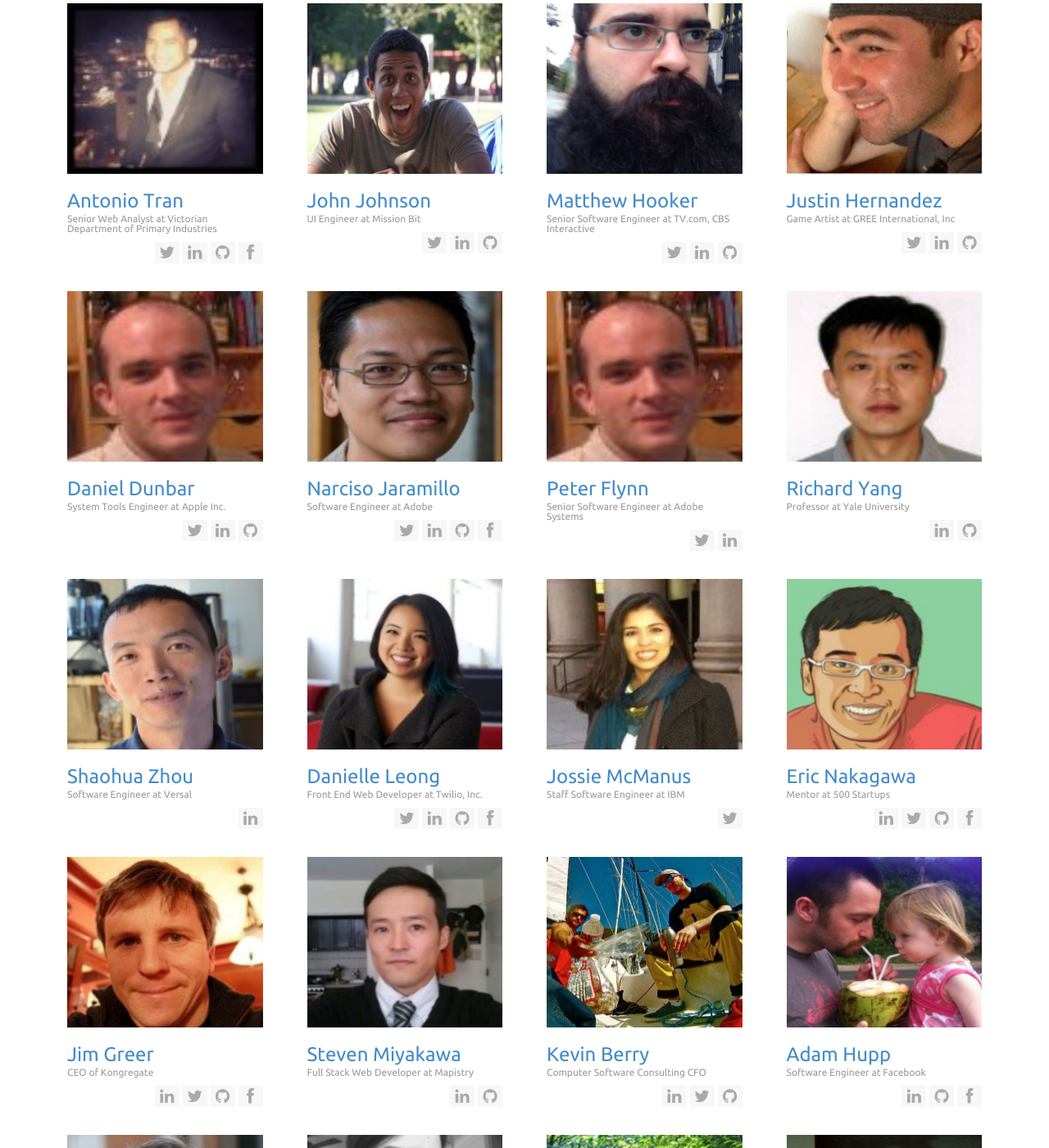
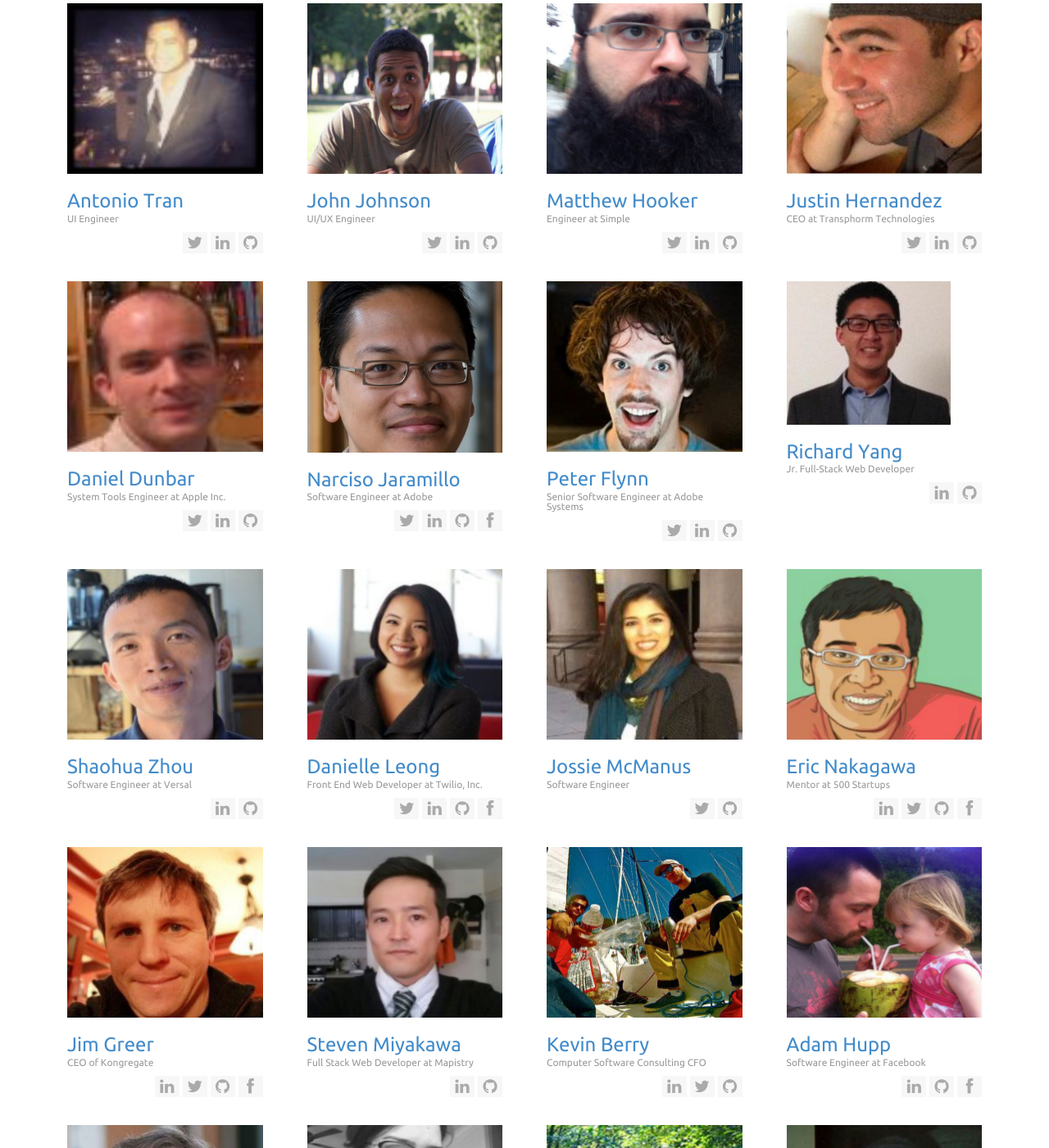
Before and after one commit to MissionBit/missionbit.github.io, a Jekyll site: the page built from about-us/index.html, in a window 1280 px wide and 1400 px high, scrolled down 4754 px. Shown: the whole window at 82% size. Built offline with Jekyll 4.4.1, drawn with Linux system fonts in a browser that asks for light colours; some of the changed text lies outside the part shown.

Commit message:
finish cleaning up mentor profiles

```diff
--- a/about-us/index.html
+++ b/about-us/index.html
@@ -1,7 +1,5 @@
 ---
 title: "About Us"
-head: |
-    <link rel="stylesheet" href="css/about-us.css">
 ---
 <div class="homepage-image img-groups-1">
 </div>
@@ -350,12 +348,11 @@ head: |
         <div class="col-sm-3 mentor-module">
             <div class="thumbnail-style">
                 <img alt="" src="images/team/A-Tran.jpg" class="img-responsive">
-                <h3><a>Antonio Tran</a> <small>Senior Web Analyst at Victorian Department of Primary Industries</small></h3>
+                <h3><a>Antonio Tran</a> <small>UI Engineer</small></h3>
                 <ul class="list-unstyled list-inline team-social">
                     <li><a href="https://twitter.com/geek_lete"><i class="fa fa-twitter"></i></a></li>
                     <li><a href="https://www.linkedin.com/in/antoniotran"><i class="fa fa-linkedin"></i></a></li>
-                    <li><a href="https://github.com/anthonypt87"><i class="fa fa-github"></i></a></li>
-                    <li><a href="https://www.facebook.com/antonio.tran.94"><i class="fa fa-facebook"></i></a></li>
+                    <li><a href="https://github.com/mochirush"><i class="fa fa-github"></i></a></li>
                 </ul>
             </div>
         </div>
@@ -363,10 +360,10 @@ head: |
         <div class="col-sm-3 mentor-module">
             <div class="thumbnail-style">
                <img alt="" src="images/team/J-Johnson.jpeg" class="img-responsive">
-                 <h3><a>John Johnson</a> <small> UI Engineer at Mission Bit </small></h3>
+                 <h3><a>John Johnson</a> <small>UI/UX Engineer</small></h3>
                   <ul class="list-unstyled list-inline team-social">
                   <li><a href="https://twitter.com/the1johnson"><i class="fa fa-twitter"></i></a></li>
-                  <li><a href="https://www.linkedin.com/pub/john-johnson/0/108/b42"><i class="fa fa-linkedin"></i></a></li>
+                  <li><a href="https://www.linkedin.com/pub/john-johnson/25/700/711"><i class="fa fa-linkedin"></i></a></li>
                   <li><a href="https://github.com/the1johnson?tab=activity"><i class="fa fa-github"></i></a></li>
                 </ul>
             </div>
@@ -375,7 +372,7 @@ head: |
         <div class="col-sm-3 mentor-module">
             <div class="thumbnail-style">
                 <img alt="" src="images/team/M-Hooker.jpg" class="img-responsive">
-                <h3><a>Matthew Hooker</a> <small> Senior Software Engineer at TV.com, CBS Interactive</small></h3>
+                <h3><a>Matthew Hooker</a> <small>Engineer at Simple</small></h3>
                 <ul class="list-unstyled list-inline team-social">
                     <li><a href="https://twitter.com/mwhooker"><i class="fa fa-twitter"></i></a></li>
                     <li><a href="https://www.linkedin.com/pub/matthew-hooker/5/126/907"><i class="fa fa-linkedin"></i></a></li>
@@ -387,10 +384,10 @@ head: |
         <div class="col-sm-3 mentor-module">
             <div class="thumbnail-style">
                 <img alt="" src="images/team/J-Hernadez.jpg" class="img-responsive">
-                <h3><a>Justin Hernandez</a> <small> Game Artist at GREE International, Inc</small></h3>
+                <h3><a>Justin Hernandez</a> <small>CEO at Transphorm Technologies</small></h3>
                 <ul class="list-unstyled list-inline team-social">
                     <li><a href="https://twitter.com/JustinHernandez"><i class="fa fa-twitter"></i></a></li>
-                    <li><a href="https://www.linkedin.com/pub/justin-hernandez/5/727/516"><i class="fa fa-linkedin"></i></a></li>
+                    <li><a href="https://www.linkedin.com/in/jmhernandez"><i class="fa fa-linkedin"></i></a></li>
                     <li><a href="https://github.com/justinhernandez"><i class="fa fa-github"></i></a></li>
                 </ul>
             </div>
@@ -411,7 +408,7 @@ head: |
         </div>
          <div class="col-sm-3 mentor-module">
             <div class="thumbnail-style">
-                <img alt="" src="images/team/N-Jaramillo.jpg" class="img-responsive">
+                <img alt="" src="images/team/narciso-jaramillo.jpg" class="img-responsive">
                 <h3><a>Narciso Jaramillo</a> <small> Software Engineer at Adobe</small></h3>
                   <ul class="list-unstyled list-inline team-social">
                     <li><a href="https://twitter.com/notwebsafe"><i class="fa fa-twitter"></i></a></li>
@@ -423,20 +420,21 @@ head: |
         </div>
          <div class="col-sm-3 mentor-module">
            <div class="thumbnail-style">
-            <img alt="" src="images/team/D-Dunbar.jpg" class="img-responsive">
+            <img alt="" src="images/team/peter-flynn.jpg" class="img-responsive">
                <h3><a>Peter Flynn</a> <small> Senior Software Engineer at Adobe Systems </small></h3>
                <ul class="list-unstyled list-inline team-social">
-                <li><a href="https://twitter.com/knownissues"><i class="fa fa-twitter"></i></a></li>
-                <li><a href="https://www.linkedin.com/in/peterflynn3"><i class="fa fa-linkedin"></i></a></li>
-                </ul>
+                   <li><a href="https://twitter.com/knownissues"><i class="fa fa-twitter"></i></a></li>
+                   <li><a href="https://www.linkedin.com/in/peterflynn3"><i class="fa fa-linkedin"></i></a></li>
+                   <li><a href="https://github.com/peterflynn"><i class="fa fa-github"></i></a></li>
+               </ul>
             </div>
         </div>
         <div class="col-sm-3 mentor-module">
              <div class="thumbnail-style">
-                <img alt="" src="images/team/R-Yang.jpg" class="img-responsive">
-                <h3><a>Richard Yang</a> <small> Professor at Yale University</small></h3>
+                <img alt="" src="images/team/richard-yang.jpg" class="img-responsive">
+                <h3><a>Richard Yang</a> <small> Jr. Full-Stack Web Developer</small></h3>
                 <ul class="list-unstyled list-inline team-social">
-                    <li><a href="https://www.linkedin.com/pub/y-richard-yang/5/6ab/a51"><i class="fa fa-linkedin"></i></a></li>
+                    <li><a href="https://www.linkedin.com/pub/richard-yang/7a/505/bb0"><i class="fa fa-linkedin"></i></a></li>
                     <li><a href="https://github.com/elyrly"><i class="fa fa-github"></i></a></li>
                 </ul>
             </div>
@@ -450,6 +448,7 @@ head: |
                 <h3><a>Shaohua Zhou</a> <small> Software Engineer at Versal </small></h3>
                 <ul class="list-unstyled list-inline team-social">
                     <li><a href="https://www.linkedin.com/in/shaohuazhou"><i class="fa fa-linkedin"></i></a></li>
+                    <li><a href="https://github.com/shaohua"><i class="fa fa-github"></i></a></li>
                 </ul>
             </div>
         </div>
@@ -469,9 +468,10 @@ head: |
         <div class="col-sm-3 mentor-module">
             <div class="thumbnail-style">
                 <img alt="" src="images/team/J-McManus.jpg" class="img-responsive">
-                <h3><a>Jossie McManus</a> <small> Staff Software Engineer at IBM </small></h3>
+                <h3><a>Jossie McManus</a> <small> Software Engineer </small></h3>
                 <ul class="list-unstyled list-inline team-social">
                     <li><a href="https://www.linkedin.com/in/jossiemcmanus"><i class="fa fa-twitter"></i></a></li>
+                    <li><a href="https://github.com/jmaite"><i class="fa fa-github"></i></a></li>
                 </ul>
             </div>
         </div>
@@ -598,26 +598,14 @@ head: |
         <div class="col-sm-3 mentor-module">
             <div class="thumbnail-style">
                 <img alt="" src="images/team/S-Last.jpg" class="img-responsive">
-                <h3><a>Simon Last</a> <small> Intern Software Engineering at  Space Telescope Science Institute</small></h3>
+                <h3><a>Simon Last</a> <small> Programmer, Artist, Dreamer</small></h3>
                 <ul class="list-unstyled list-inline team-social">
                     <li><a href="https://github.com/simonlast"><i class="fa fa-github"></i></a></li>
-                    <li><a href="https://twitter.com/simonlast"><i class="fa fa-twittwe"></i></a></li>
+                    <li><a href="https://twitter.com/simonlast"><i class="fa fa-twitter"></i></a></li>
                     <li><a href="https://www.linkedin.com/pub/simon-last/40/41/414"><i class="fa fa-linkedin"></i></a></li>
                 </ul>
             </div>
         </div>
-        <div class="col-sm-3 mentor-module">
-            <div class="thumbnail-style">
-                <img alt="" src="images/team/M-Hill.jpg.png" class="img-responsive">
-                <h3><a>Matt Hill</a> <small>Principal at Hyperceptive</small></h3>
-                <ul class="list-unstyled list-inline team-social">
-                    <li><a href="https://github.com/mattdh666"><i class="fa fa-github"></i></a></li>
-                    <li><a href="https://twitter.com/realmattdhill"><i class="fa fa-twitter"></i></a></li>
-                    <li><a href="https://www.linkedin.com/in/mattdhill"><i class="fa fa-linkedin"></i></a></li>
-                </ul>
-            </div>
-        </div>
-
         <div class="col-sm-3 mentor-module">
             <div class="thumbnail-style">
                 <img alt="" src="images/team/S-Walker.jpg" class="img-responsive">
@@ -630,12 +618,9 @@ head: |
                 </ul>
             </div>
         </div>
-    </div>
-
-    <div class="row team">
         <div class="col-sm-3 mentor-module">
             <div class="thumbnail-style">
-                <img alt="" src="images/team/S-Last.jpg" class="img-responsive">
+                <img alt="" src="images/team/michael-sindelar.jpg" class="img-responsive">
                 <h3><a>Michael Sindelar</a> <small> Software Engineer at Google</small></h3>
                 <ul class="list-unstyled list-inline team-social">
                     <li><a href="https://www.linkedin.com/pub/michael-sindelar/9/934/3a3"><i class="fa fa-linkedin"></i></a></li>
@@ -643,7 +628,10 @@ head: |
                 </ul>
             </div>
         </div>
-         <div class="col-sm-3 mentor-module">
+    </div>
+
+    <div class="row team">
+        <div class="col-sm-3 mentor-module">
             <div class="thumbnail-style">
                 <img alt="" src="images/team/B-Troutwine.jpg" class="img-responsive">
                 <h3><a>Brian Troutwine</a> <small> Software Developer at Adroll</small></h3>
@@ -657,11 +645,11 @@ head: |
         <div class="col-sm-3 mentor-module">
             <div class="thumbnail-style">
                <img alt="" src="images/team/A-Motes.jpg" class="img-responsive">
-                <h3><a>Aston Motes</a> <small> Founder of Assorted Bitcs</small></h3>
+                <h3><a>Aston Motes</a> <small> Founder of Assorted Bits</small></h3>
                 <ul class="list-unstyled list-inline team-social">
                     <li><a href="https://github.com/astonm"><i class="fa fa-github"></i></a></li>
                     <li><a href="https://twitter.com/__aston__"><i class="fa fa-twitter"></i></a></li>
-                    <li><a href="https://www.linkedin.com/in/astonmotes"><i class="fa fa-linkedin"></i></a></li>
+                    <li><a href="https://www.linkedin.com/pub/aston-motes/2/41b/9a0"><i class="fa fa-linkedin"></i></a></li>
                     <li><a href="https://www.facebook.com/astonmotes"><i class="fa fa-facebook"></i></a></li>
                 </ul>
             </div>
@@ -675,9 +663,6 @@ head: |
                 </ul>
             </div>
         </div>
-    </div>
-
-    <div class="row team">
         <div class="col-sm-3 mentor-module">
             <div class="thumbnail-style">
                 <img alt="" src="images/team/B-Archer.jpg" class="img-responsive">
@@ -689,6 +674,9 @@ head: |
                 </ul>
             </div>
         </div>
+    </div>
+
+    <div class="row team">
         <div class="col-sm-3 mentor-module">
             <div class="thumbnail-style">
                 <img alt="" src="images/team/cyd-la-luz.jpg" class="img-responsive">
--- a/css/about-us.css
+++ /dev/null
@@ -1,5 +0,0 @@
-
-
-/*.mentor-module {
-	height: 300px;
-}*/
```
Also changed, not shown: images/team/R-Yang.jpg (deleted), images/team/michael-sindelar.jpg (added), images/team/peter-flynn.jpg (added), images/team/richard-yang.jpg (added).
